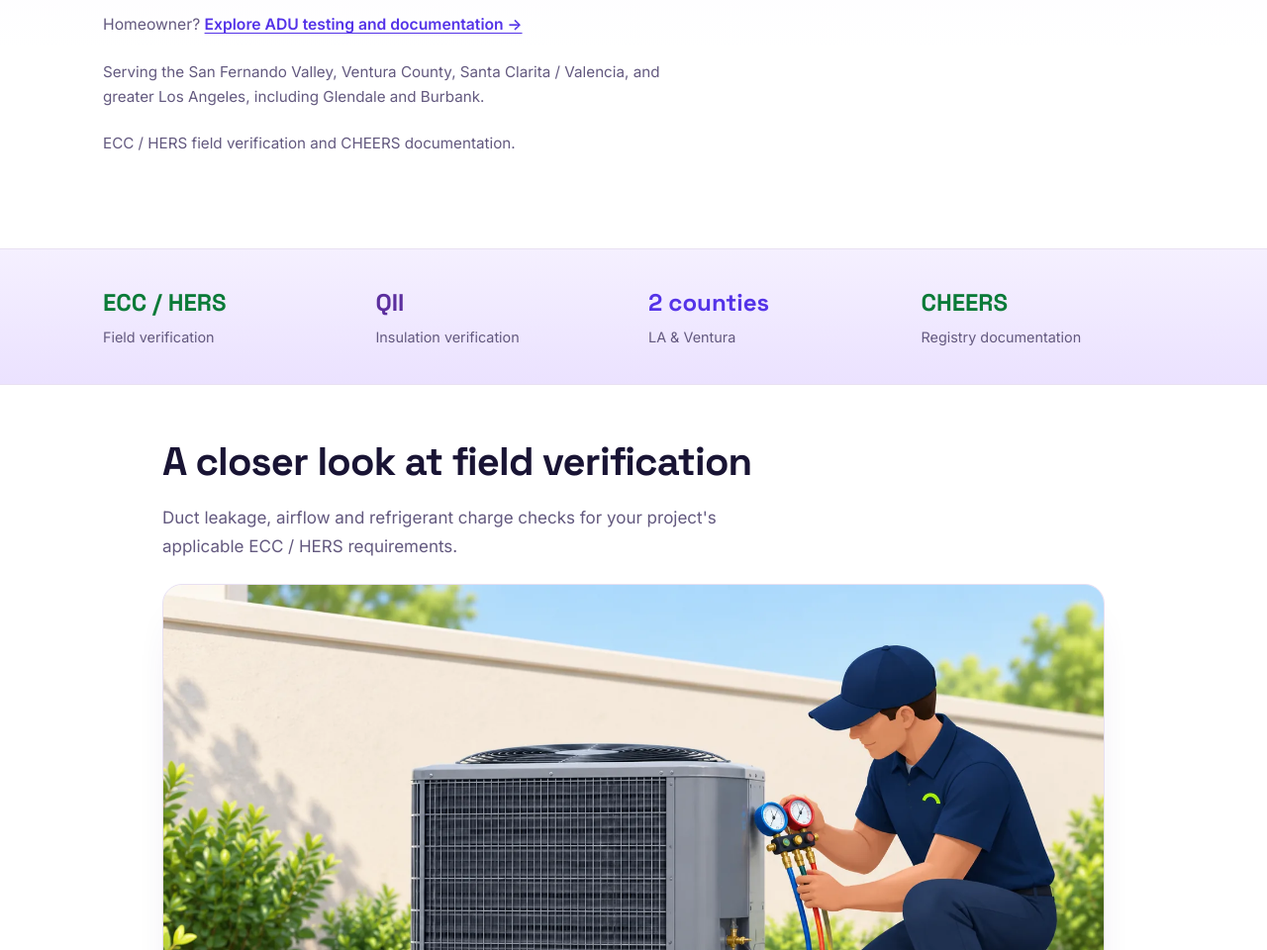
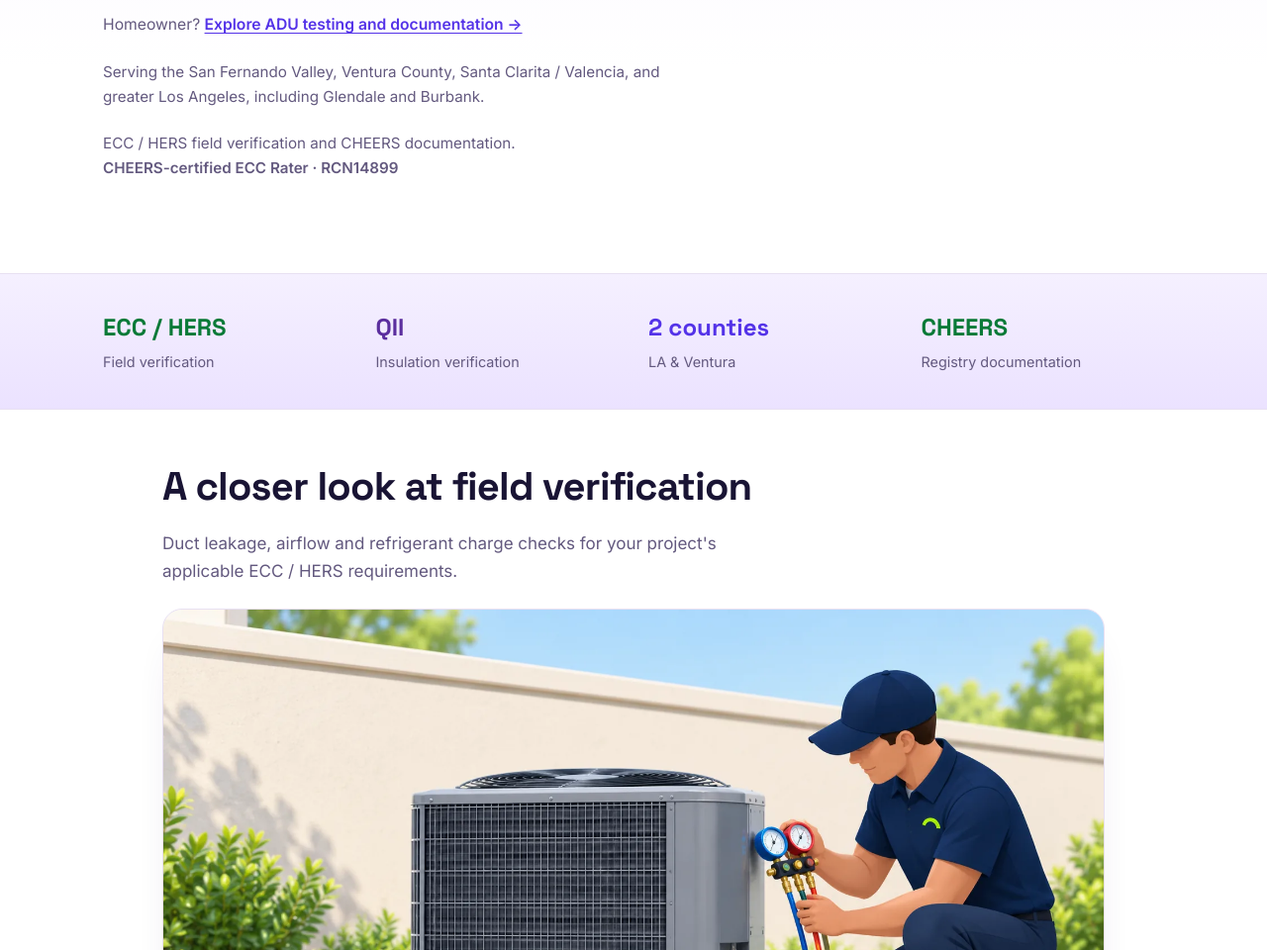
Before and after one commit to permitboost/permitboost, a plain HTML site: page index.html in a window 1280 px wide. Shown: the part 980-1940 px from the top of the page at 99% size. Drawn offline with Linux system fonts and the light colour scheme.

Commit message:
Display ECC rater number on homepage and homeowner page

```diff
--- a/index.html
+++ b/index.html
@@ -428,7 +428,7 @@ footer a:hover{color:var(--ink)}
       </div>
       <p class="homeowner-route">Homeowner? <a href="/adu-title-24.html">Explore ADU testing and documentation &rarr;</a></p>
       <p class="hero-area">Serving the San Fernando Valley, Ventura County, Santa Clarita / Valencia, and greater Los Angeles, including Glendale and Burbank.</p>
-      <p class="hero-area">ECC / HERS field verification and CHEERS documentation.</p>
+      <p class="hero-area">ECC / HERS field verification and CHEERS documentation.<br><strong>CHEERS-certified ECC Rater · RCN14899</strong></p>
     </div>
 
     <div class="cert" aria-label="Example of a completed ECC or HERS verification">
```
Also changed, not shown: adu-title-24.html (+1 -1 lines).
